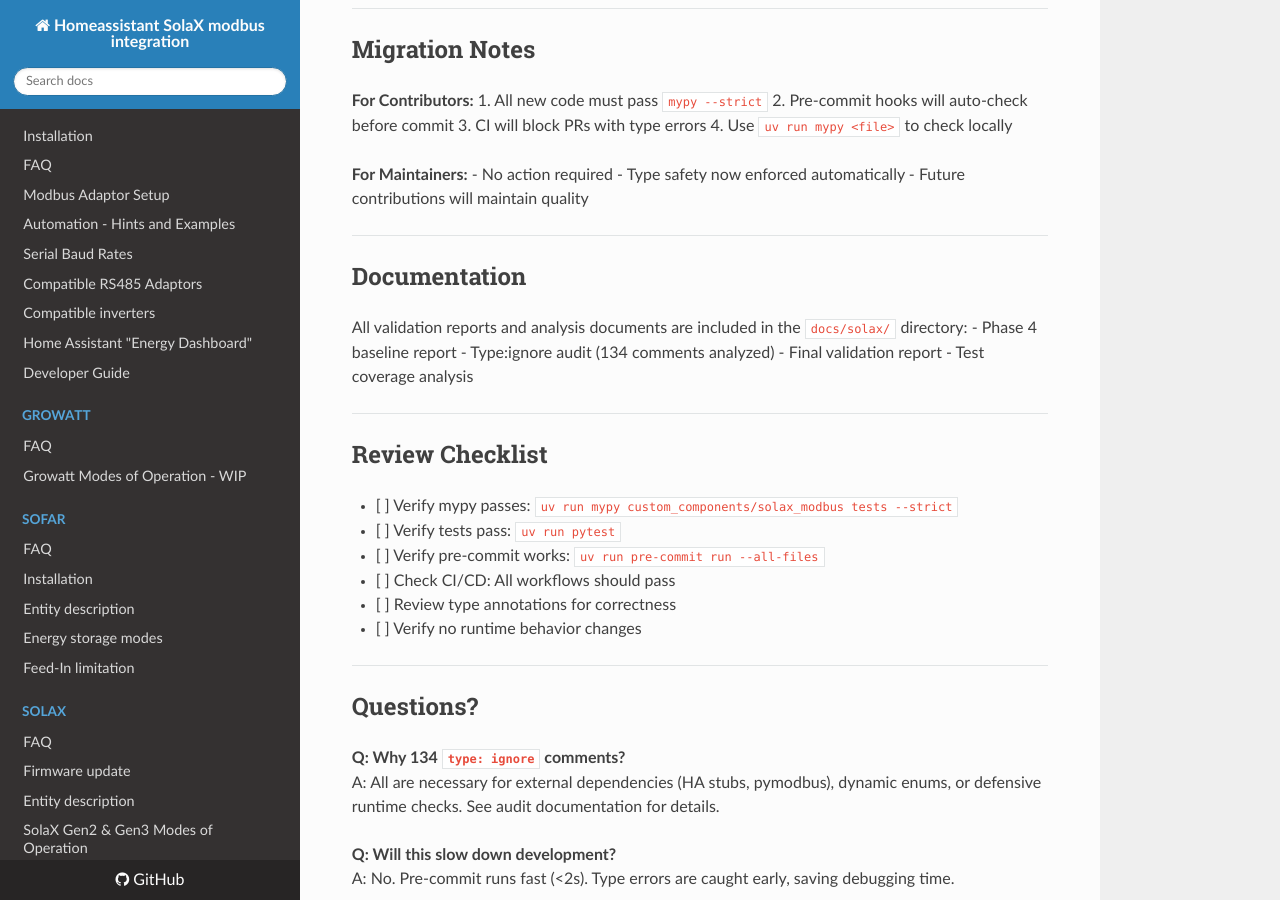
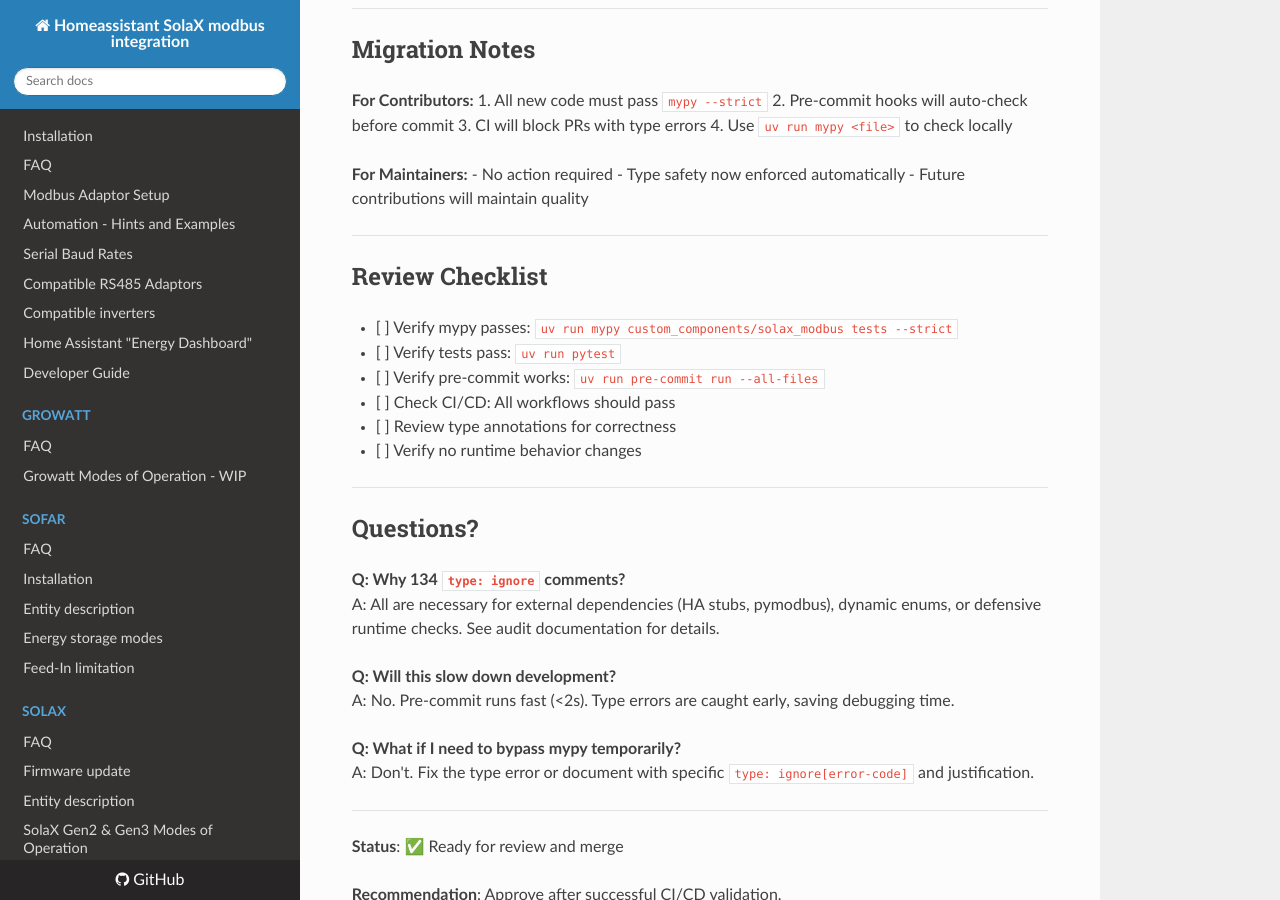
Before and after one commit to wills106/homeassistant-solax-modbus, an MkDocs documentation site: the page built from docs/solax/mypy-phase4-pr.md, in a window 1280 px wide and 900 px high, scrolled down 2676 px. Built offline with MkDocs 1.6.1, drawn with Linux system fonts in a browser that asks for light colours; nearby versions of some CDN libraries.

Commit message:
docs: Remove local documentation section from Phase 4 PR document
Remove reference to local docs/ directory to keep PR document focused on external review.

```diff
--- a/docs/solax/mypy-phase4-pr.md
+++ b/docs/solax/mypy-phase4-pr.md
@@ -125,16 +125,6 @@
 
 ---
 
-## Documentation
-
-All validation reports and analysis documents are included in the `docs/solax/` directory:
-- Phase 4 baseline report
-- Type:ignore audit (134 comments analyzed)
-- Final validation report
-- Test coverage analysis
-
----
-
 ## Review Checklist
 
 - [ ] Verify mypy passes: `uv run mypy custom_components/solax_modbus tests --strict`
```
